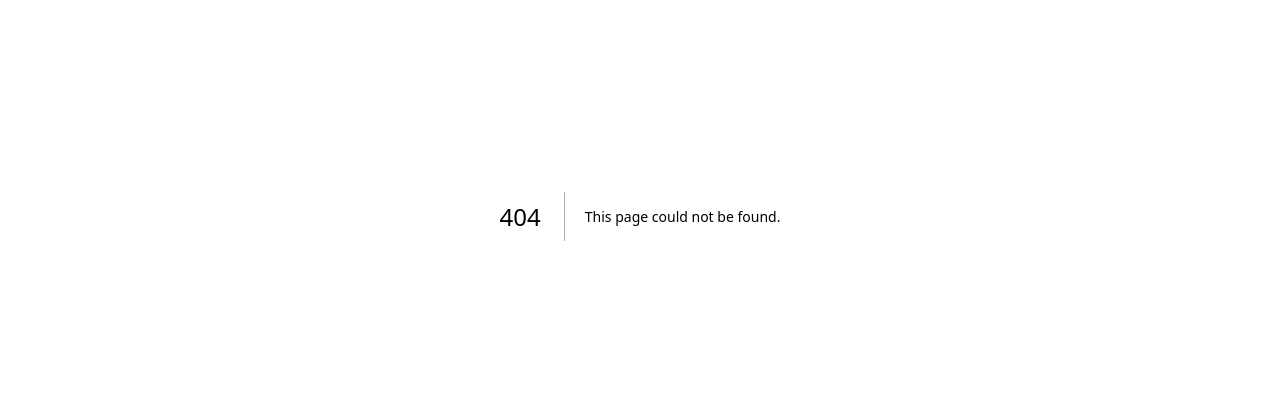
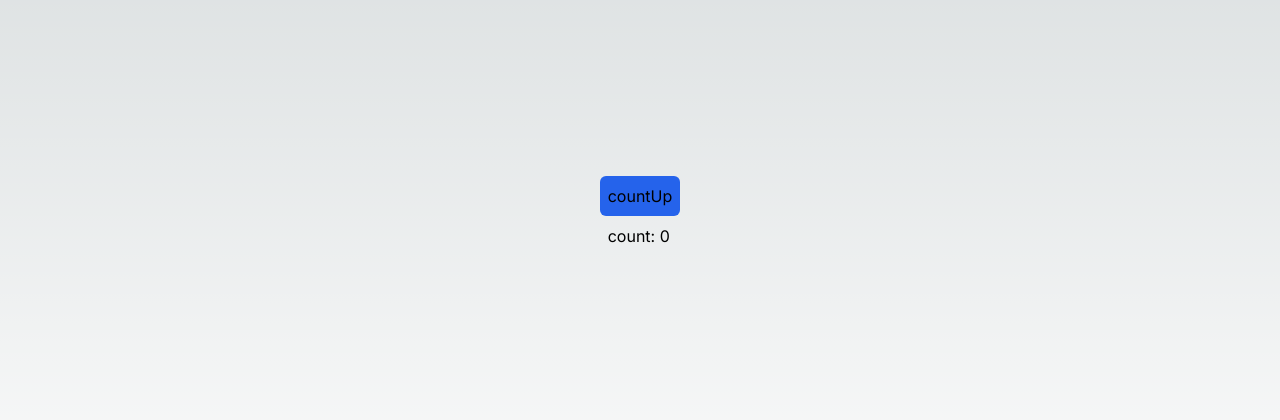
Before and after one commit to noah-00/react-good-and-bad, a Next.js app: page /stateUpdate/bad in a window 1280 px wide. Before the commit this address had no page. Shown: the part 184-604 px from the top of the page. Built offline with nearby package versions, Linux system fonts and the light colour scheme.

Commit message:
state update good and bad

```diff
--- /dev/null
+++ b/src/app/stateUpdate/bad/page.tsx
@@ -0,0 +1,32 @@
+"use client";
+
+import React, { useState } from "react";
+
+export default function Page() {
+  const [count, setCount] = useState(0);
+
+  // The result of this function is not 4 times larger
+  const handleClick = () => {
+    setCount(count + 1);
+    setCount(count + 1);
+    setCount(count + 1);
+    setCount(count + 1);
+
+    // Because it would mean the same thing as below.
+    // setCount(0 + 1);
+    // setCount(0 + 1);
+    // setCount(0 + 1);
+    // setCount(0 + 1);
+  };
+
+  return (
+    <div className="h-screen w-screen flex justify-center items-center">
+      <div>
+        <button onClick={handleClick} className="p-2 bg-blue-600 rounded-md">
+          countUp
+        </button>
+        <div className="p-2">count: {count}</div>
+      </div>
+    </div>
+  );
+}
--- /dev/null
+++ b/src/app/stateUpdate/good/page.tsx
@@ -0,0 +1,26 @@
+"use client";
+
+import React, { useState } from "react";
+
+export default function Page() {
+  const [count, setCount] = useState(0);
+
+  // This one will quadruple.
+  const handleClick = () => {
+    setCount((prev) => prev + 1);
+    setCount((prev) => prev + 1);
+    setCount((prev) => prev + 1);
+    setCount((prev) => prev + 1);
+  };
+
+  return (
+    <div className="h-screen w-screen flex justify-center items-center">
+      <div>
+        <button onClick={handleClick} className="p-2 bg-blue-600 rounded-md">
+          countUp
+        </button>
+        <div className="p-2">count: {count}</div>
+      </div>
+    </div>
+  );
+}
```
